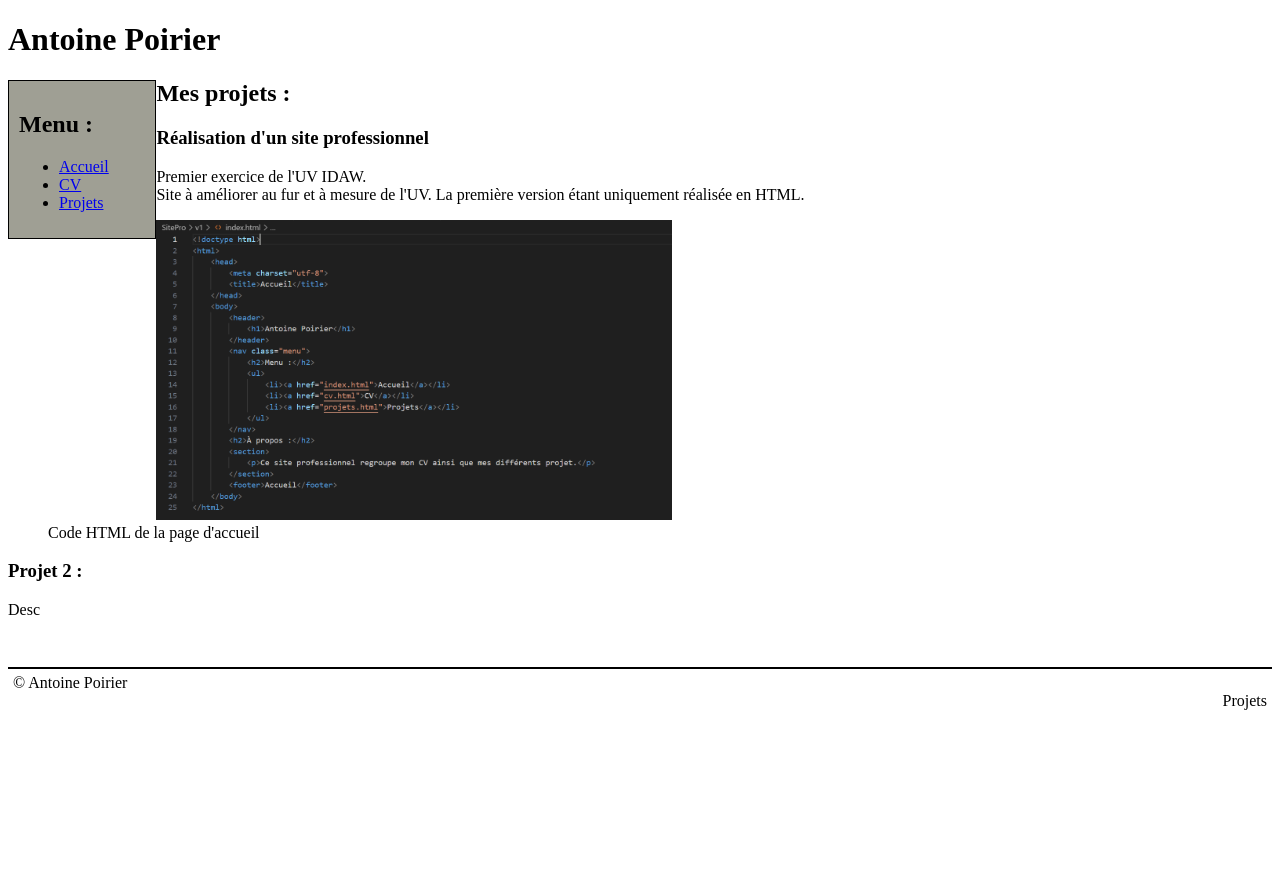
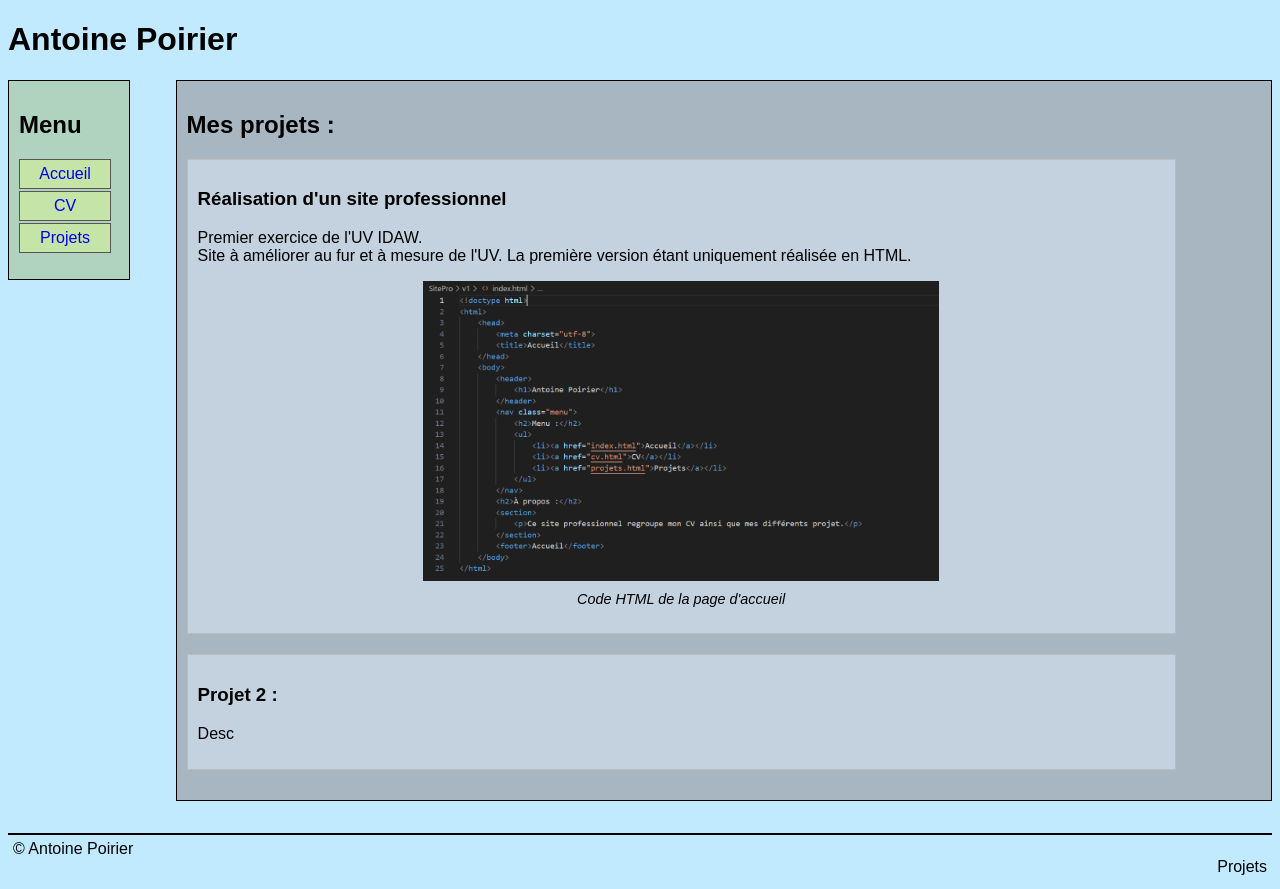
Before and after one commit to antoineprr/IDAW, a PHP site: page /projets.html in a window 1280 px wide. Before the commit the page ends 710 px from the top, so only its background shows below. Run offline with PHP 8.4, Linux system fonts and the light colour scheme.

Commit message:
feat: contenu css basique

```diff
--- a/SitePro/v1/css/style.css
+++ b/SitePro/v1/css/style.css
@@ -1,17 +1,69 @@
+body{
+    font-family: sans-serif;
+    background-color: #c2eaff;
+}
+
 .menu{
     float: left;
-    width: 10%;
-    background-color: #9f9f94;
+    width: 100px;
+    background-color: #afd3be;
     border: 1px solid #000000;
     padding: 10px;
+}
+
+.menu ul{
+    list-style-type: none;
+    padding-left: 0;
+}
+
+.menu a {
+    text-decoration : none;
+    border: 1px solid rgb(88, 84, 84);
+    background-color: #c4e4a8;
+    padding: 5px;
+    text-align:center;
+    margin-top: 2px;
+    margin-bottom: 2px;
+    width: 80px;
+    display: block;
+}
+
+.menu a:hover {
+    background-color: rgb(170, 188, 209);
+}
+
+.menu a:active {
+    color: rgb(217, 212, 172);
 }
 
 .content{
     float: right;
     width: 85%;
-    background-color: #9f9f94;
+    background-color: #a8b6c1;
     border: 1px solid #000000;
     padding: 10px;
+}
+
+.content img{
+    display: block;
+    margin-left: auto;
+    margin-right: auto;
+    max-width: 100%;
+}
+
+figcaption{
+    font-style: italic;
+    text-align: center;
+    font-size: 90%;
+    margin-top: 10px;
+}
+
+.projectsection{
+    width: 90%;
+    background-color: #c3d2de;
+    border: 1px solid #bcbcbc;
+    padding: 10px;
+    margin-bottom: 20px;
 }
 
 .spacer { clear: both; }
--- a/SitePro/v1/cv.html
+++ b/SitePro/v1/cv.html
@@ -10,7 +10,7 @@
                 <h1>Antoine Poirier</h1>
             </header>
             <nav class="menu">
-                <h2>Menu :</h2>
+                <h2>Menu</h2>
                 <ul>
                     <li><a href="index.html">Accueil</a></li>
                     <li><a href="cv.html">CV</a></li>
--- a/SitePro/v1/projets.html
+++ b/SitePro/v1/projets.html
@@ -10,15 +10,16 @@
                 <h1>Antoine Poirier</h1>
             </header>
             <nav class="menu">
-                <h2>Menu :</h2>
+                <h2>Menu</h2>
                 <ul>
                     <li><a href="index.html">Accueil</a></li>
                     <li><a href="cv.html">CV</a></li>
                     <li><a href="projets.html">Projets</a></li>
                 </ul>
             </nav>
+            <div class="content">
                 <h2>Mes projets :</h2>
-            <section>
+                <section class="projectsection">
                     <h3>Réalisation d'un site professionnel</h3>
                     <p>
                         Premier exercice de l'UV IDAW.
@@ -30,10 +31,11 @@
                         <figcaption>Code HTML de la page d'accueil</figcaption>
                     </figure>
                 </section>
-            <section>
+                <section class="projectsection">
                     <h3>Projet 2 :</h3>
                     <p>Desc</p>
                 </section>
+            </div>
             <div class="spacer"></div>
             <footer>
                 <div class="credit">© Antoine Poirier</div>
```
Also changed, not shown: SitePro/v1/index.html (+7 -5 lines). Lines whose indentation alone changed are shown as unchanged.
